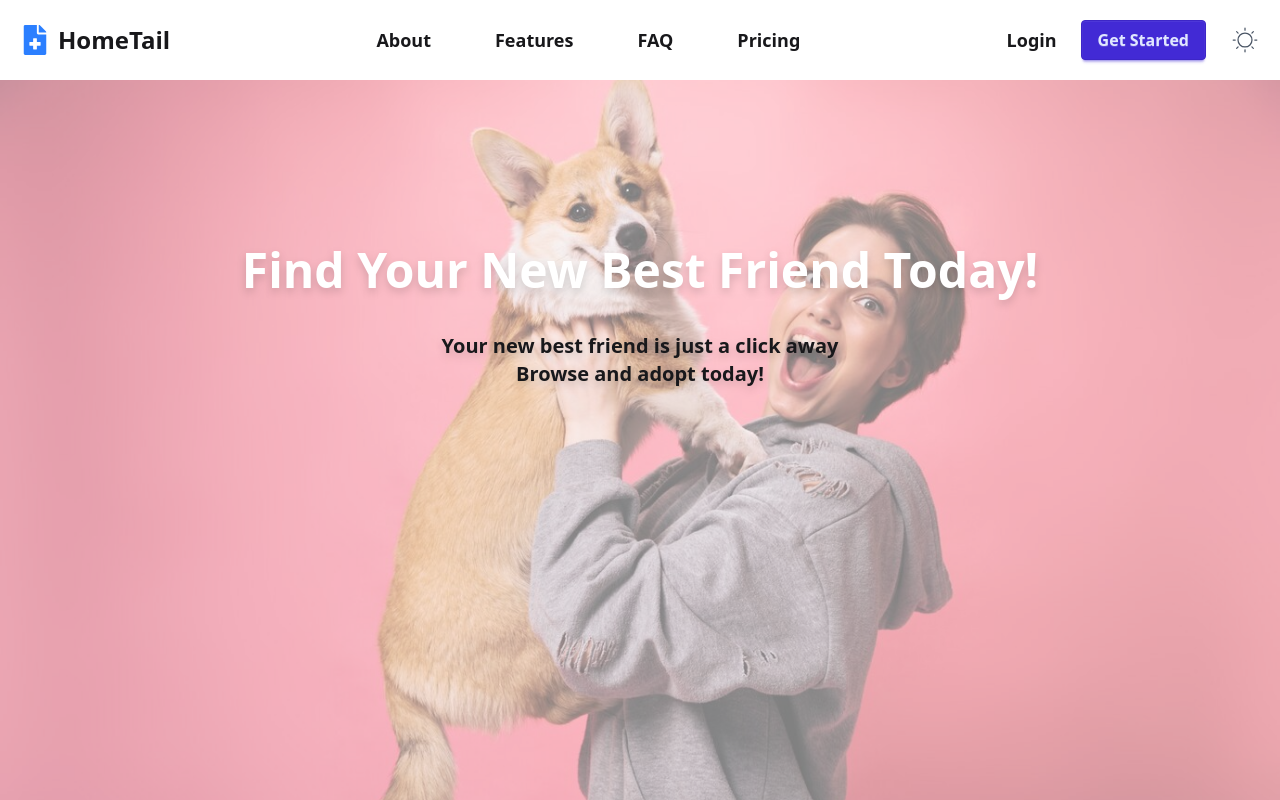
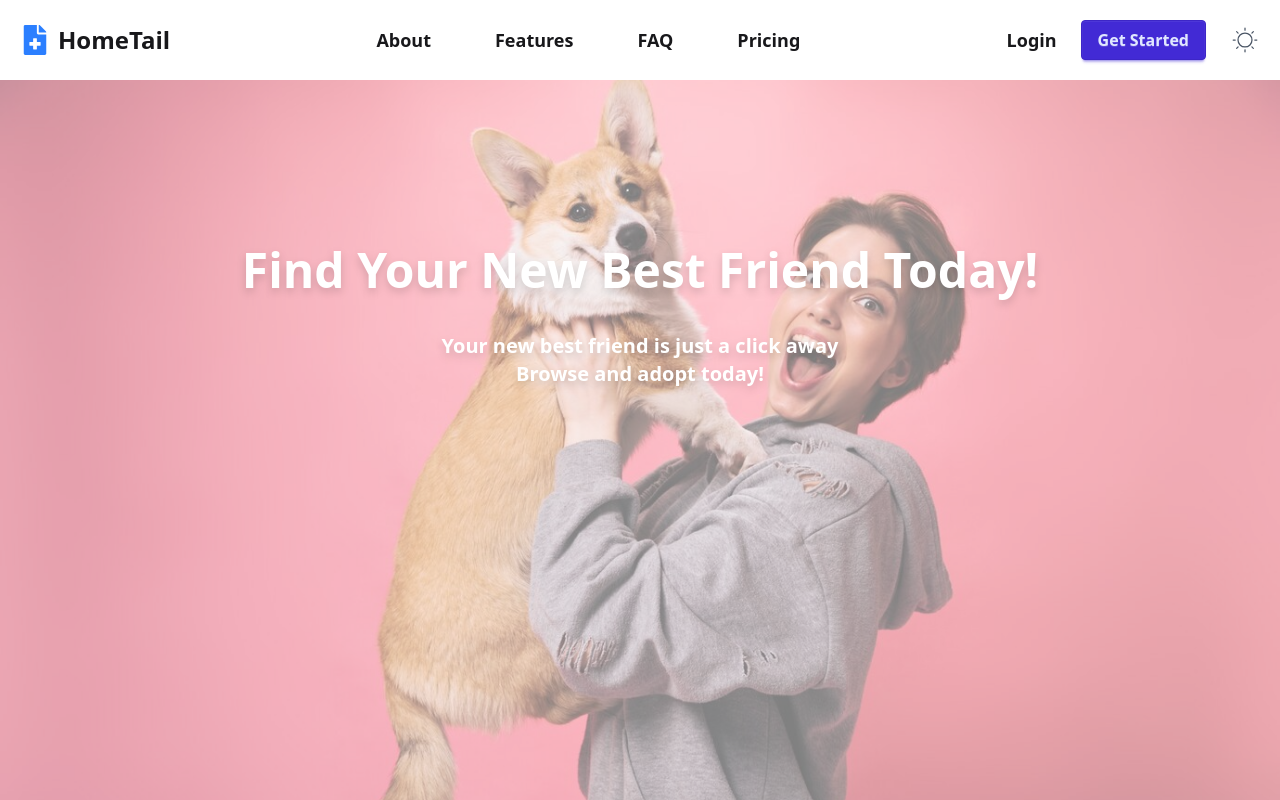
Before and after one commit to pdushie/deoploy_hometail, a Next.js app: page / in a window 1280 px wide. Shown: the top 800 px of the page. Built offline with nearby package versions, Linux system fonts and the light colour scheme; no server answers.

Commit message:
update  hero section and how-it- work section

```diff
--- a/app/(pages)/landing/Hero.jsx
+++ b/app/(pages)/landing/Hero.jsx
@@ -22,7 +22,7 @@ const Hero = () => {
         <h1 className="text-5xl max-md:text-4xl leading-tight font-bold text-white drop-shadow-lg">
         Find Your New Best Friend Today!
         </h1>
-        <p className="text-xl light-text dark-text drop-shadow-lg font-semibold">
+        <p className="text-xl light-text text-white drop-shadow-lg font-semibold">
         Your new best friend is just a click away
           <br />
           Browse and adopt today!
```
